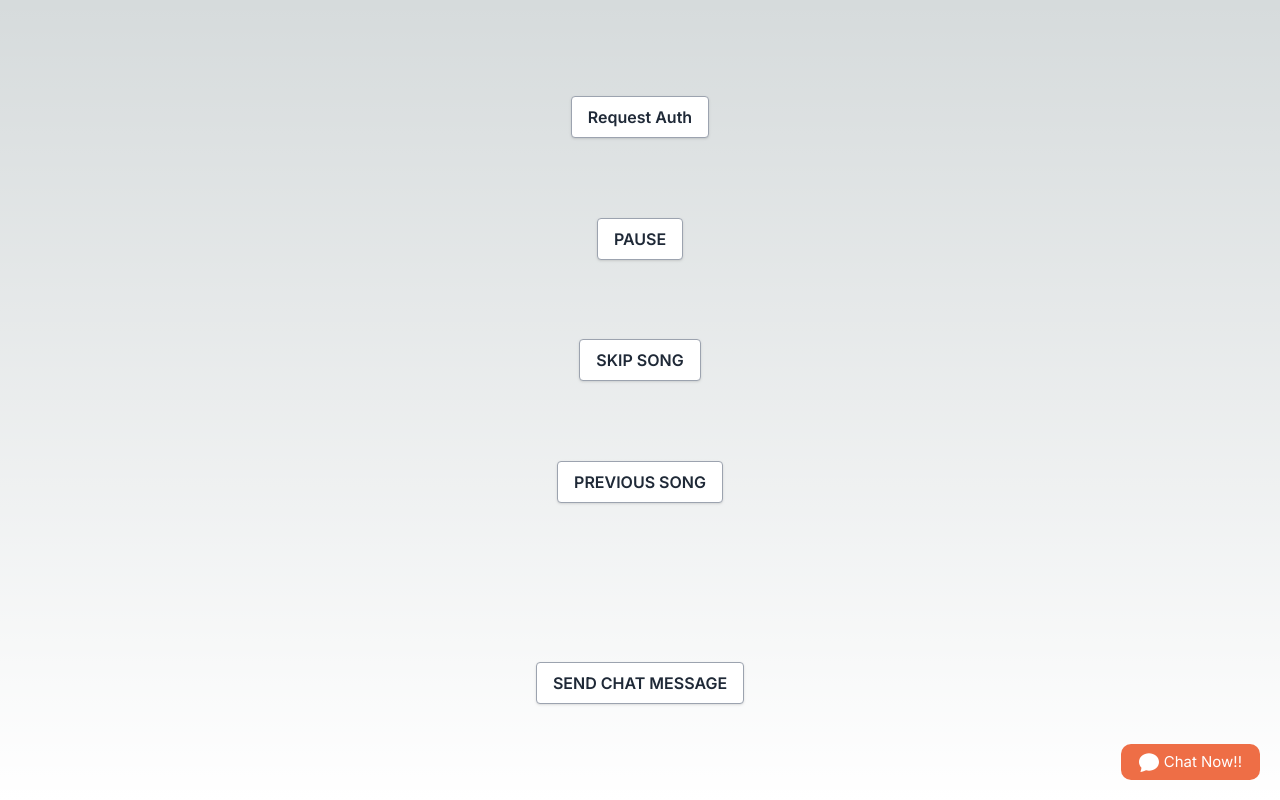
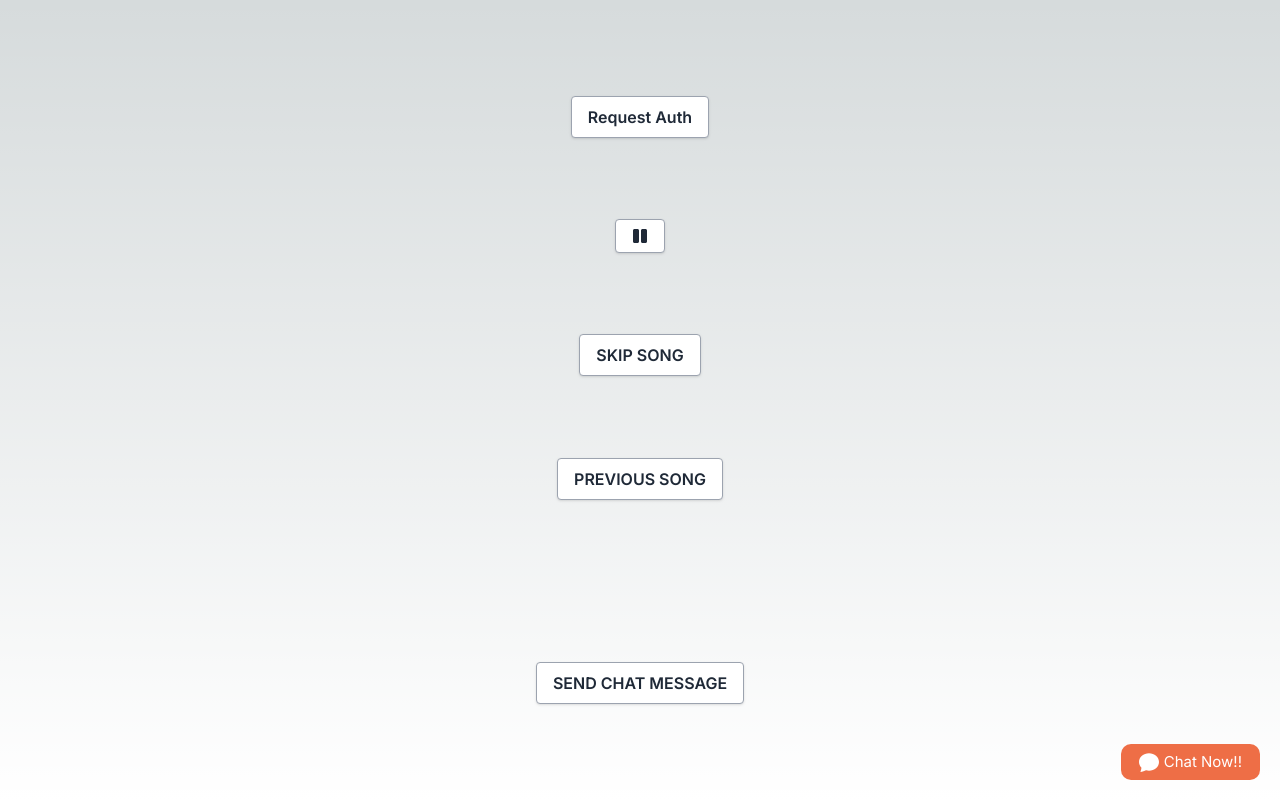
Before and after one commit to Nilu95/SpotifyChatBot, a Next.js app: page / in a window 1280 px wide. Built offline with nearby package versions, Linux system fonts and the light colour scheme; no server answers.

Commit message:
Added pause play icons for buttons

```diff
--- a/app/ClientComponent.jsx
+++ b/app/ClientComponent.jsx
@@ -26,8 +26,7 @@ const ClientComponent = () => {
          messages: [
             {
                role: "system",
-               content:
-                  "I'm calling you from the inside of a greater spotify project isn't that cool!?",
+               content: "Tell me about spotify",
             },
          ],
          model: "gpt-3.5-turbo",
--- a/app/components/ChatWidget/ModalWindow/index.jsx
+++ b/app/components/ChatWidget/ModalWindow/index.jsx
@@ -10,7 +10,8 @@ function ModalWindow(props) {
             ...{ opacity: props.visible ? "1" : "0" },
          }}
       >
-         <span>Hello there!</span>
+         <label htmlFor="inputField">Input:</label>
+         <input type="text" id="inputField" />
       </div>
    );
 }
--- a/app/components/ChatWidget/styles.js
+++ b/app/components/ChatWidget/styles.js
@@ -35,7 +35,7 @@ export const styles = {
       height: "65vh",
       maxWidth: "calc(100% - 48px)",
       maxHeight: "calc(100% - 48px)",
-      backgroundColor: "white",
+      backgroundColor: "grey",
       // Border
       borderRadius: "12px",
       border: `2px solid ${colors.primary}`,
--- a/app/components/PausePlayButton.jsx
+++ b/app/components/PausePlayButton.jsx
@@ -1,5 +1,6 @@
 import React, { useEffect, useTransition, useState } from "react";
 import togglePausePlay from "../actions/togglePausePlay";
+import { FaPause, FaPlay } from "react-icons/fa";
 
 const PausePlayButton = ({ token }) => {
    const [isPaused, setIsPaused] = useState(false);
@@ -16,7 +17,7 @@ const PausePlayButton = ({ token }) => {
          className="bg-white hover:bg-gray-100 text-gray-800 font-semibold py-2 px-4 border border-gray-400 rounded shadow"
          onClick={handleClick}
       >
-         {isPaused ? "PLAY" : "PAUSE"}
+         {isPaused ? <FaPlay /> : <FaPause />}
       </button>
    );
 };
--- a/app/globals.css
+++ b/app/globals.css
@@ -17,9 +17,13 @@
 }
 
 body {
-   color: rgb(var(--background-start-rgb));
+   color: rgb(var(--foreground-rgb));
    background: linear-gradient(to bottom, transparent, rgb(var(--background-end-rgb)))
       rgb(var(--background-start-rgb));
+}
+
+.TestText {
+   color: black;
 }
 
 @layer utilities {
```
